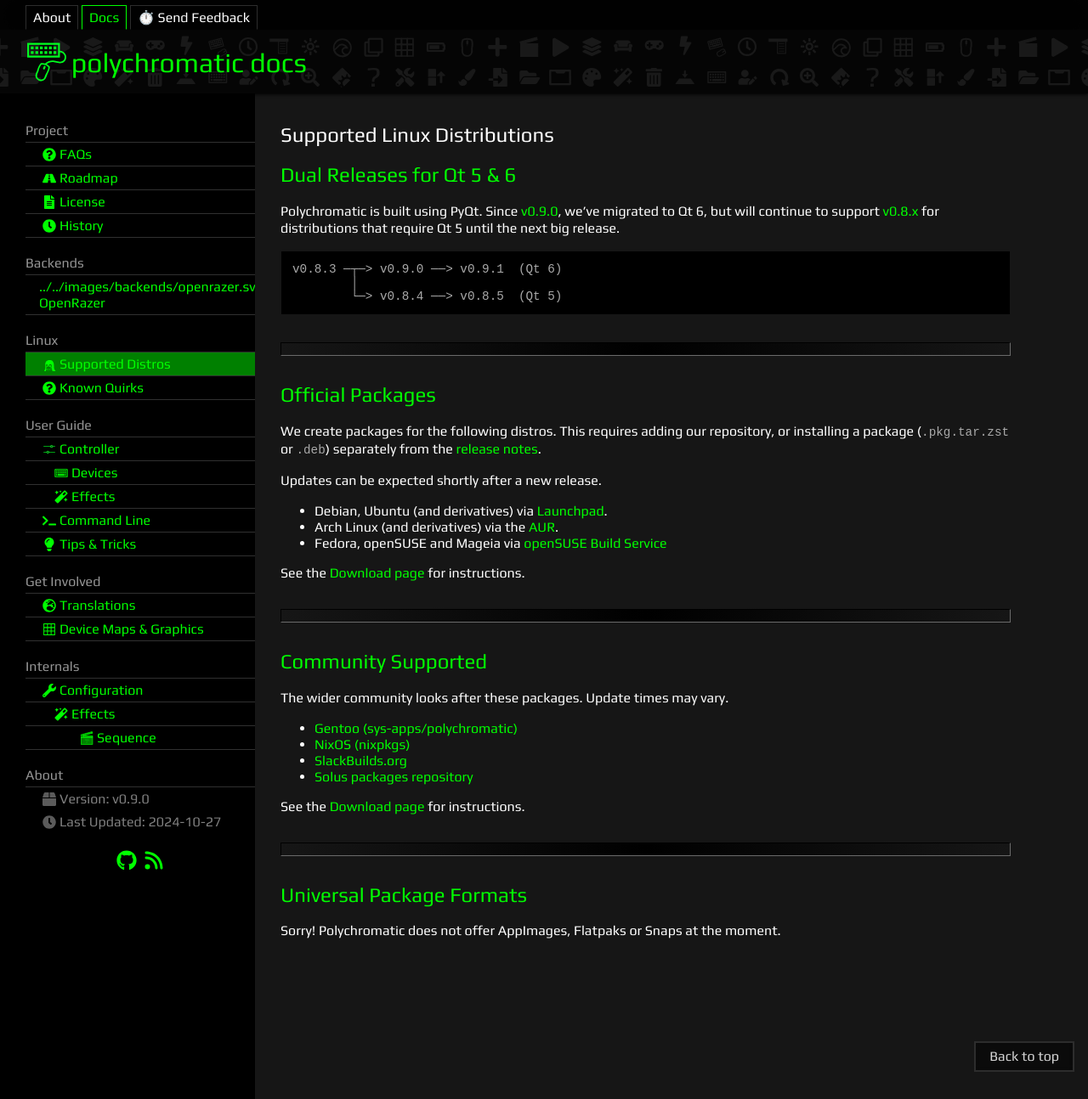
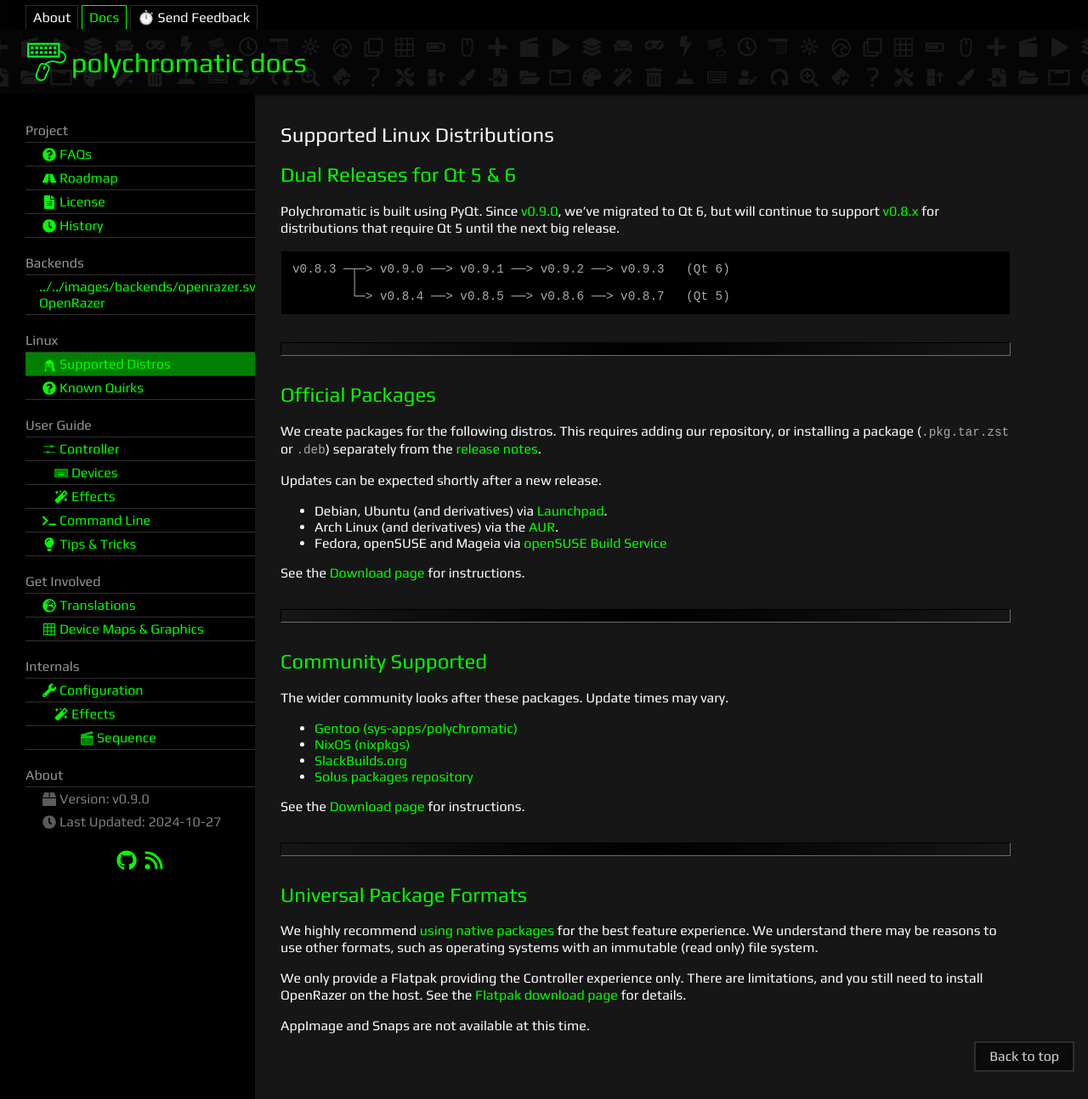
Before and after one commit to polychromatic/polychromatic-docs, a Jekyll site: the page built from pages/supported-distros.md, in a window 1280 px wide and 1294 px high. Shown: the whole window at 85% size. Built offline with Jekyll 4.4.1, drawn with Linux system fonts in a browser that asks for light colours.

Commit message:
Distros: Update section to include Flatpak
Addresses polychromatic/polychromatic#394

````diff
--- a/pages/supported-distros.md
+++ b/pages/supported-distros.md
@@ -11,9 +11,9 @@ will continue to support [v0.8.x] for distributions that require Qt 5 until
 the next big release.
 
 ```
-v0.8.3 ─┬─> v0.9.0 ──> v0.9.1  (Qt 6)
+v0.8.3 ─┬─> v0.9.0 ──> v0.9.1 ──> v0.9.2 ──> v0.9.3   (Qt 6)
         │
-        └─> v0.8.4 ──> v0.8.5  (Qt 5)
+        └─> v0.8.4 ──> v0.8.5 ──> v0.8.6 ──> v0.8.7   (Qt 5)
 ```
 
 [v0.8.x]: https://github.com/polychromatic/polychromatic/tree/v0.8.x-backports
@@ -60,4 +60,14 @@ See the [Download page] for instructions.
 
 ## Universal Package Formats
 
-Sorry! Polychromatic does not offer AppImages, Flatpaks or Snaps at the moment.
+We highly recommend [using native packages](https://polychromatic.app/download/)
+for the best feature experience. We understand there may be
+reasons to use other formats, such as operating systems with an immutable (read only) file system.
+
+We only provide a Flatpak providing the Controller experience only.
+There are limitations, and you still need to install OpenRazer on the host.
+See the [Flatpak download page] for details.
+
+AppImage and Snaps are not available at this time.
+
+[Flatpak download page]: https://polychromatic.app/download/flatpak/
````
